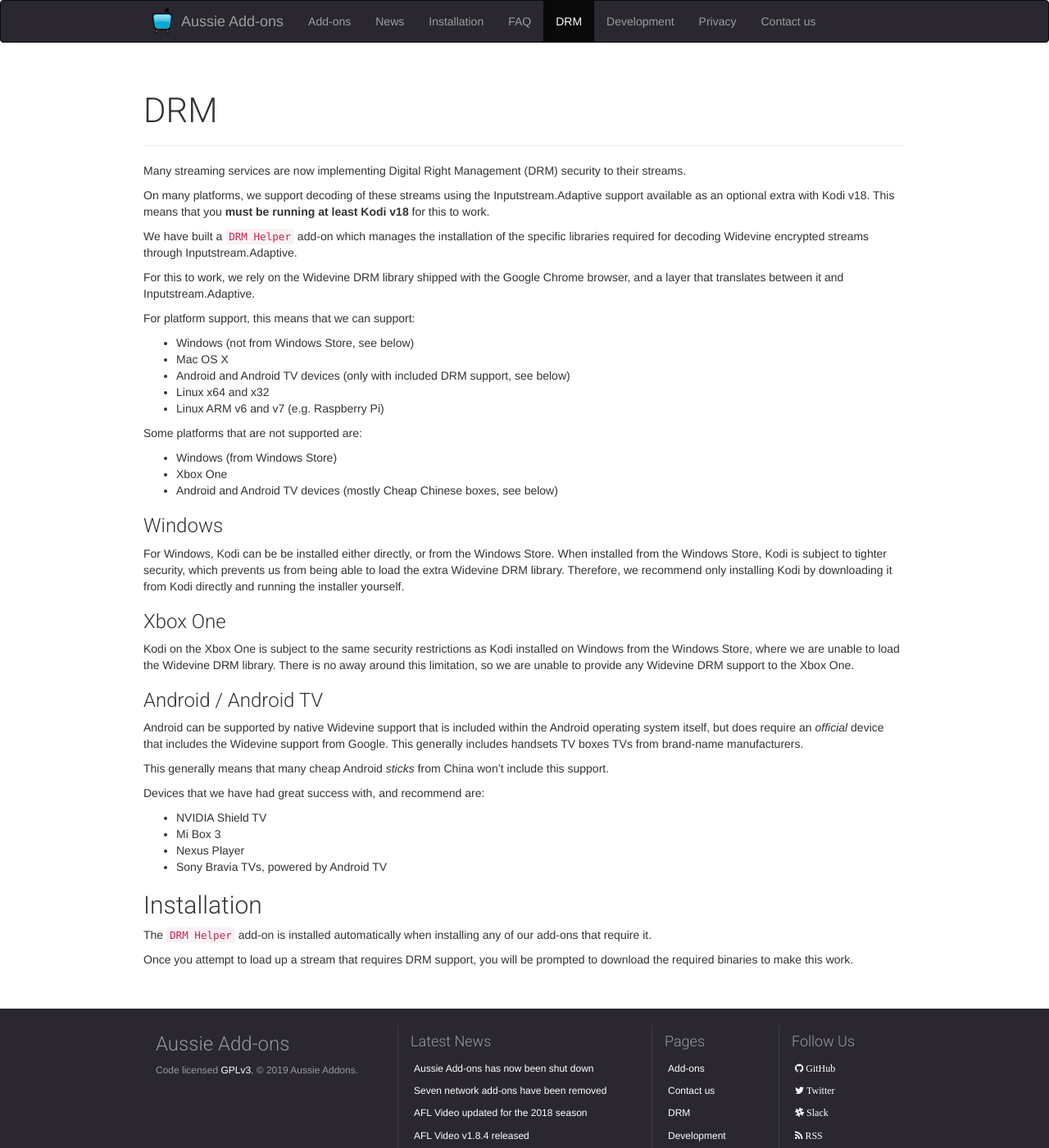
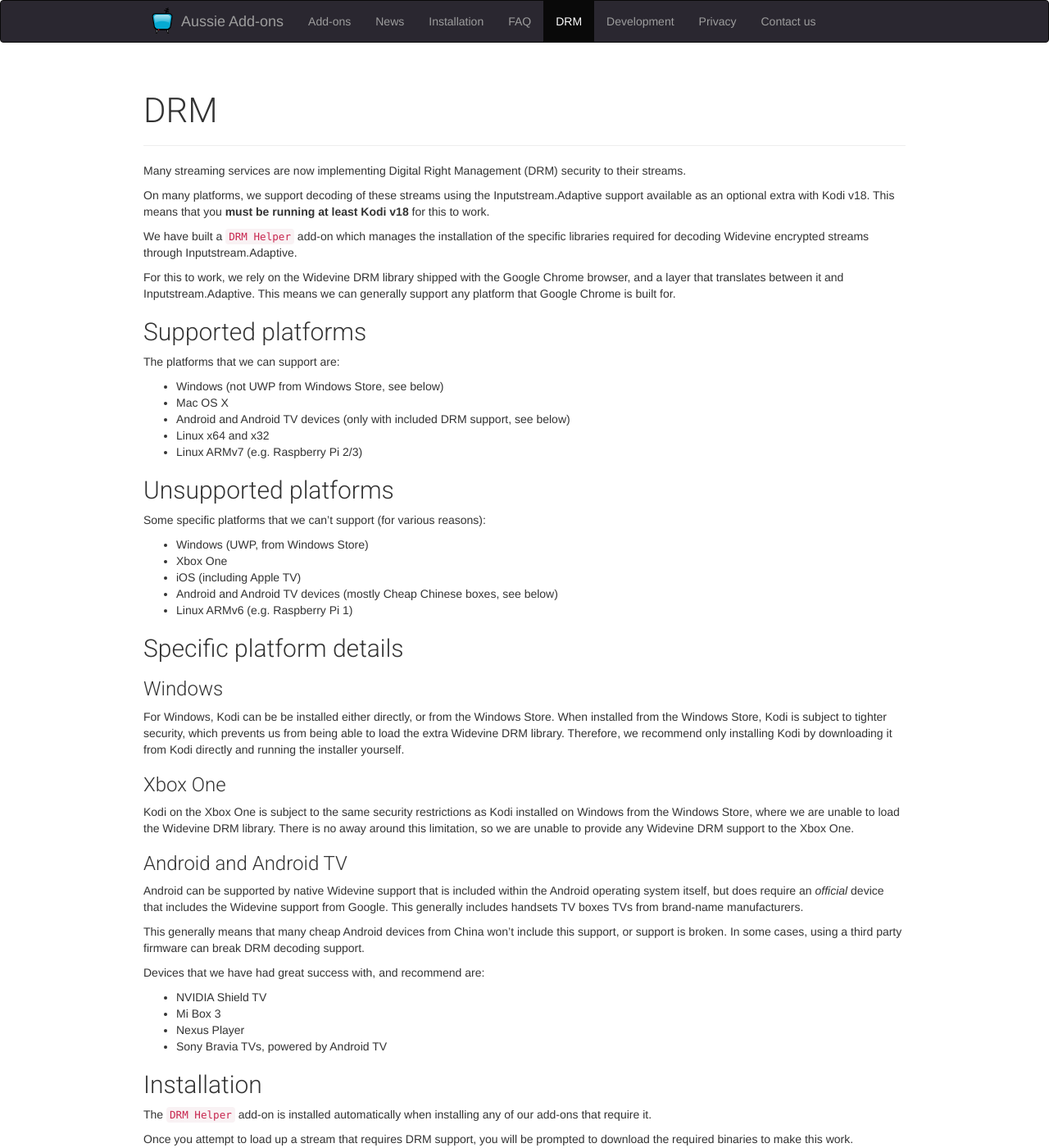
Before and after one commit to aussieaddons/web, a Jekyll site: the page built from drm.md, in a window 1280 px wide and 1400 px high. Shown: the whole window at 82% size. Built offline with Jekyll 4.4.1, drawn with Linux system fonts in a browser that asks for light colours; nearby versions of some CDN libraries.

Commit message:
Update DRM support page

```diff
--- a/drm.md
+++ b/drm.md
@@ -12,21 +12,29 @@ On many platforms, we support decoding of these streams using the Inputstream.Ad
 
 We have built a `DRM Helper` add-on which manages the installation of the specific libraries required for decoding Widevine encrypted streams through Inputstream.Adaptive.
 
-For this to work, we rely on the Widevine DRM library shipped with the Google Chrome browser, and a layer that translates between it and Inputstream.Adaptive.
+For this to work, we rely on the Widevine DRM library shipped with the Google Chrome browser, and a layer that translates between it and Inputstream.Adaptive. This means we can generally support any platform that Google Chrome is built for.
 
-For platform support, this means that we can support:
+## Supported platforms
 
- * Windows (not from Windows Store, see below)
+The platforms that we can support are:
+
+ * Windows (not UWP from Windows Store, see below)
  * Mac OS X
  * Android and Android TV devices (only with included DRM support, see below)
  * Linux x64 and x32
- * Linux ARM v6 and v7 (e.g. Raspberry Pi)
+ * Linux ARMv7 (e.g. Raspberry Pi 2/3)
 
-Some platforms that are not supported are:
+## Unsupported platforms
 
- * Windows (from Windows Store)
+Some specific platforms that we can't support (for various reasons):
+
+ * Windows (UWP, from Windows Store)
  * Xbox One
+ * iOS (including Apple TV)
  * Android and Android TV devices (mostly Cheap Chinese boxes, see below)
+ * Linux ARMv6 (e.g. Raspberry Pi 1)
+
+## Specific platform details
 
 ### Windows
 
@@ -36,11 +44,11 @@ For Windows, Kodi can be be installed either directly, or from the Windows Store
 
 Kodi on the Xbox One is subject to the same security restrictions as Kodi installed on Windows from the Windows Store, where we are unable to load the Widevine DRM library. There is no away around this limitation, so we are unable to provide any Widevine DRM support to the Xbox One.
 
-### Android / Android TV
+### Android and Android TV
 
 Android can be supported by native Widevine support that is included within the Android operating system itself, but does require an _official_ device that includes the Widevine support from Google. This generally includes handsets TV boxes TVs from brand-name manufacturers.
 
-This generally means that many cheap Android _sticks_ from China won't include this support.
+This generally means that many cheap Android devices from China won't include this support, or support is broken. In some cases, using a third party firmware can break DRM decoding support.
 
 Devices that we have had great success with, and recommend are:
  * NVIDIA Shield TV
```
